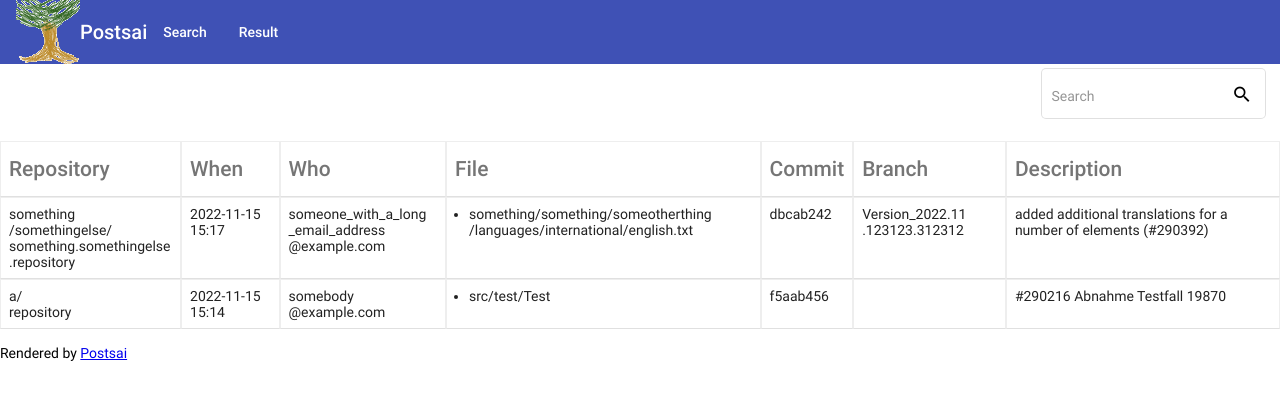
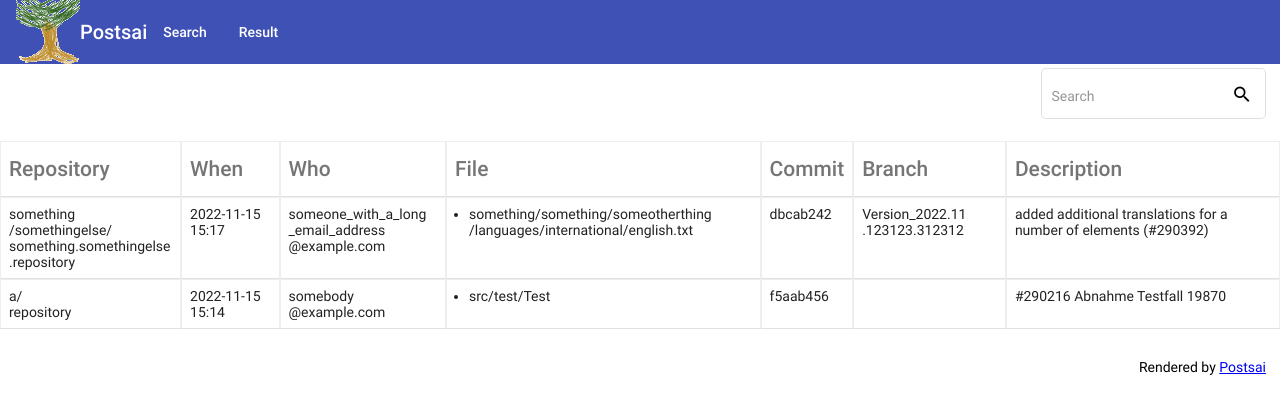
Before and after one commit to postsai/postsai, an Angular app in the folder frontend/: page /query.html in a window 1280 px wide. Shown: the top 414 px of the page. Built offline with nearby package versions, Linux system fonts and the light colour scheme.

Commit message:
moved footer from ResultComponent to AppComponent

```diff
--- a/frontend/src/app/app.component.html
+++ b/frontend/src/app/app.component.html
@@ -1,2 +1,5 @@
 <app-navigation></app-navigation>
 <router-outlet></router-outlet>
+
+<br>
+<div class="footer">Rendered by <a href="https://postsai.github.io">Postsai</a></div>
--- a/frontend/src/app/app.module.ts
+++ b/frontend/src/app/app.module.ts
@@ -10,6 +10,7 @@ import { MatGridListModule } from '@angular/material/grid-list';
 import { MatIconModule } from '@angular/material/icon';
 import { MatInputModule} from '@angular/material/input';
 import { MatListModule } from '@angular/material/list';
+import { MatProgressBarModule } from '@angular/material/progress-bar';
 import { MatRadioModule } from '@angular/material/radio';
 import { MatTableModule } from '@angular/material/table';
 import { MatToolbarModule } from '@angular/material/toolbar';
@@ -44,6 +45,7 @@ import { SearchComponent } from './search/search.component';
 		MatIconModule,
 		MatInputModule,
 		MatListModule,
+		MatProgressBarModule,
 		MatRadioModule,
 		MatTableModule,
 		MatToolbarModule,
--- a/frontend/src/app/result/result.component.html
+++ b/frontend/src/app/result/result.component.html
@@ -14,6 +14,3 @@ Please wait while Postai is pondering your request.<br><br><br>
 </p>
 
 <app-result-table *ngIf="dataSource" [dataSource]="dataSource"></app-result-table>
-
-<br>
-<div class="footer">Rendered by <a href="https://postsai.github.io">Postsai</a></div>
--- a/frontend/src/styles.css
+++ b/frontend/src/styles.css
@@ -93,3 +93,8 @@ mat-radio-button {
 	text-align: center;
 	margin: 10em;
 }
+
+.footer {
+	text-align: right;
+	margin: 1em
+}
```
